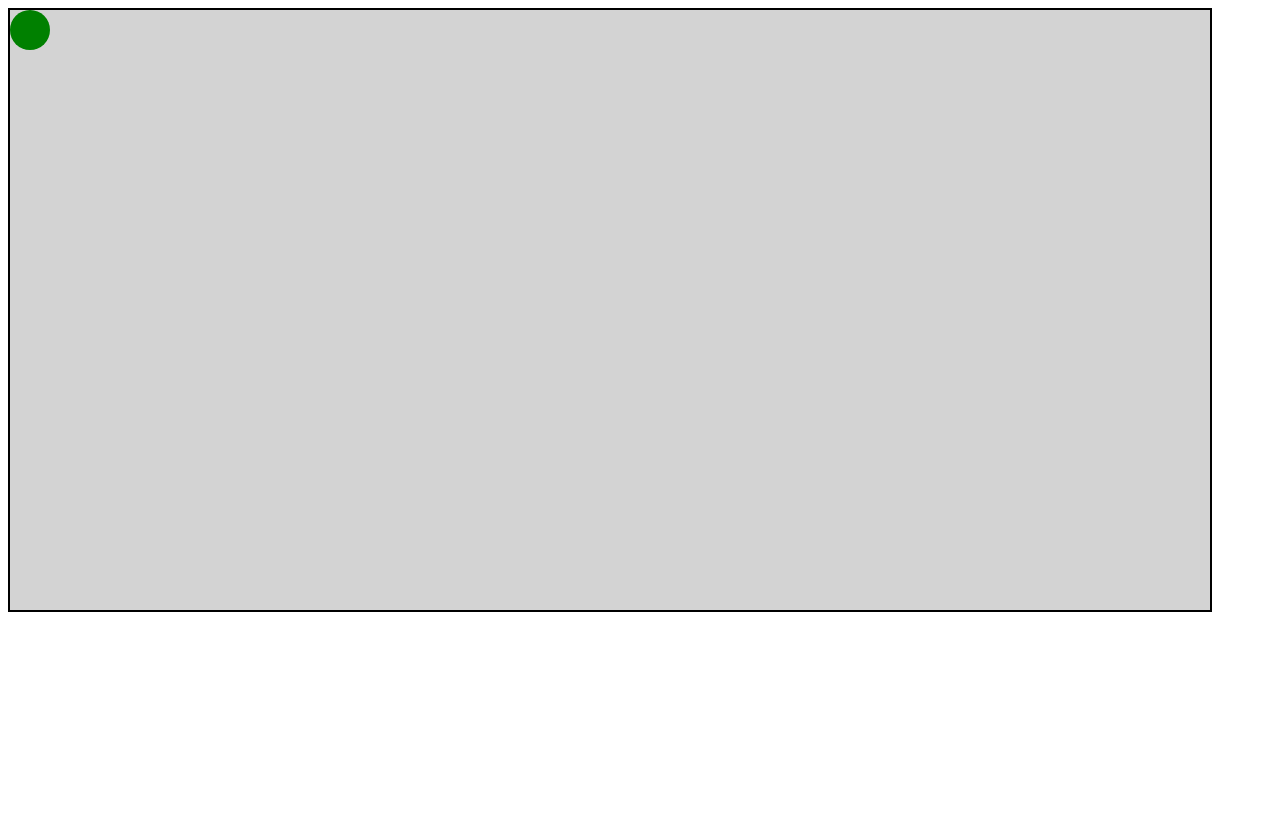
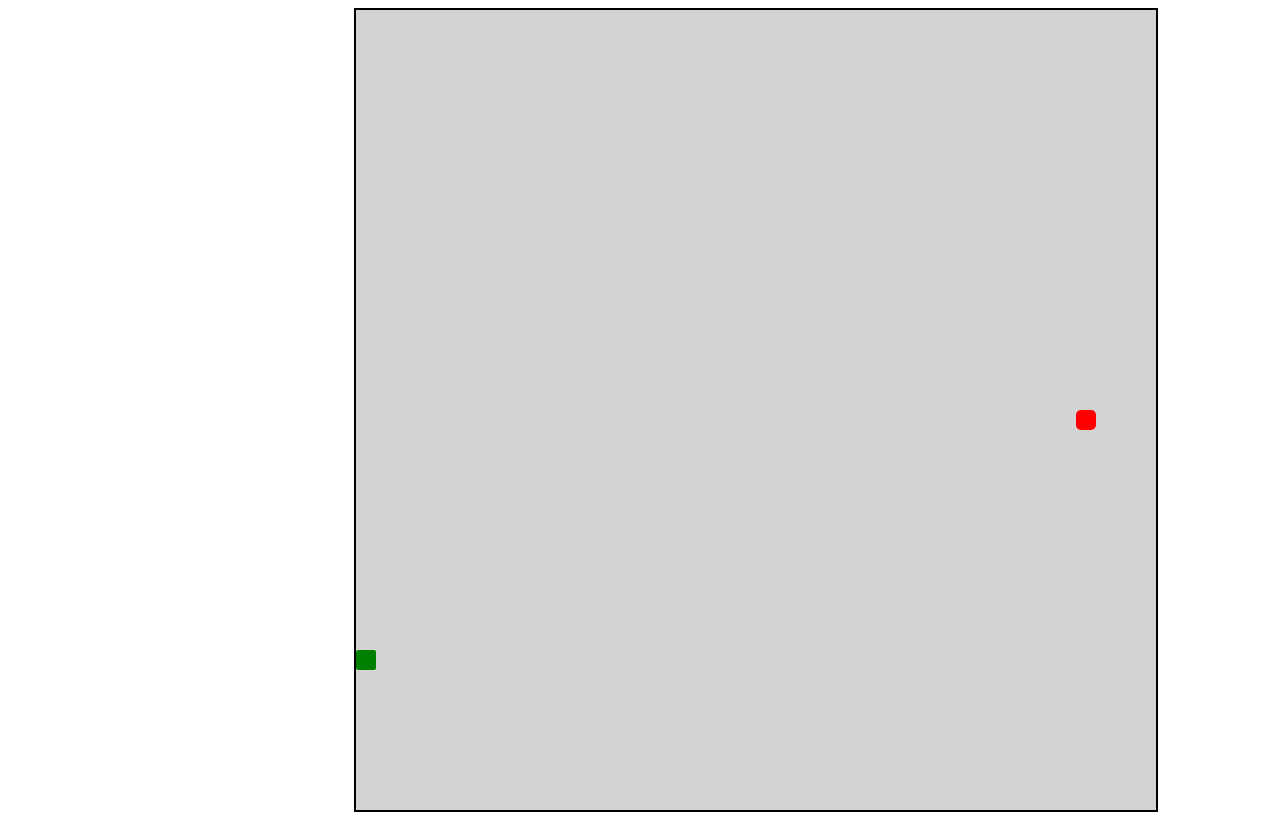
Before and after one commit to Drt36/snake-game, a plain HTML site: page index.html in a window 1280 px wide. Drawn offline with Linux system fonts and the light colour scheme.

Commit message:
Final Commit, All basic function completed

```diff
--- a/assets/js/script.js
+++ b/assets/js/script.js
@@ -1,62 +1,154 @@
-function start(){
+/*Variables */
 const speed = 10;
-    const direction = [-1, 1];
-    const mainFrame=createMainFrame();
-    const snake =
-    {
-      x: 0,
-      y: 0,
-      width:40,
-      height: 40,
-      color: 'green',
-      mainFrame: mainFrame,
-      dx: direction[Math.floor(Math.random() * direction.length)],
-      dy: direction[Math.floor(Math.random() * direction.length)],
-      node: null,
+let direction = { x: 0, y: 0 };
+let mainFrame = createMainFrame();
+let lastPaintTime = 0;
+let snakeArray = [
+  { x: Math.floor(Math.random() * 40), y: Math.floor(Math.random() * 40) },
+];
+
+/*Food*/
+const food = {
+  x: Math.floor(Math.random() * 40),
+  y: Math.floor(Math.random() * 40),
+};
+
+/*Adding EventListener*/
+document.addEventListener("keydown", moveSnake);
+
+/*calling function */
+setInterval(function () {
+  game();
+}, 100);
+
+/*Main Frame */
+function createMainFrame() {
+  const mainFrame = document.getElementById("main-frame");
+  mainFrame.style.width = "800px";
+  mainFrame.style.height = "800px";
+  mainFrame.style.marginLeft = "27vw";
+  mainFrame.style.background = "lightgray";
+  mainFrame.style.display = "grid";
+  mainFrame.style.border = "2px solid black";
+  mainFrame.style.gridTemplateRows = "repeat(40, 1fr)";
+  mainFrame.style.gridTemplateColumns = "repeat(40, 1fr)";
+  return mainFrame;
+}
+function game() {
+  //updateSnake
+  for (let i = snakeArray.length - 2; i >= 0; i--) {
+    snakeArray[i + 1] = { ...snakeArray[i] };
   }
 
-    const node = createSnake(snake);
+  snakeArray[0].x += direction.x;
+  snakeArray[0].y += direction.y;
 
+  // Display the snake
+  mainFrame.innerHTML = "";
+  snakeArray.forEach((e, index) => {
+    snakebody = document.createElement("div");
+    snakebody.style.borderRadius = "5px";
+    snakebody.style.gridRowStart = e.y;
+    snakebody.style.gridColumnStart = e.x;
+    if (index === 0) {
+      snakebody.classList.add("head");
+      snakebody.style.background = "red";
+    } else {
+      snakebody.classList.add("snake-body");
+      snakebody.style.background = "black";
+    }
+    mainFrame.appendChild(snakebody);
+  });
 
+  /*Create Food*/
 
+  const foodbody = document.createElement("div");
+  foodbody.style.gridRowStart = food.y;
+  foodbody.style.gridColumnStart = food.x;
+  foodbody.style.borderRadius = "2px";
+  foodbody.classList.add("food");
+  foodbody.style.background = "green";
 
+  mainFrame.appendChild(foodbody);
+
+  // check self collision
+  for (let i = 1; i < snakeArray.length; i++) {
+    if (
+      snakeArray[i].x === snakeArray[0].x &&
+      snakeArray[i].y === snakeArray[0].y
+    ) {
+      //logic
+      console.log("border collision");
+      direction = { x: 0, y: 0 };
+      gameOver();
+
+      //snakeArray = [{ x:Math.floor(Math.random() * 40), y: Math.floor(Math.random() * 40)}];
+    }
   }
 
-start();
+  // check wall collision
+  if (
+    snakeArray[0].x >= 40 ||
+    snakeArray[0].x <= 0 ||
+    snakeArray[0].y >= 40 ||
+    snakeArray[0].y <= 0
+  ) {
+    //logic
+    direction = { x: 0, y: 0 };
 
+    gameOver();
 
-
-function createMainFrame() {
-    const mainFrame=document.getElementById('main-frame');
-    mainFrame.style.width ='1200px';
-    mainFrame.style.height = '600px';
-    mainFrame.style.background = 'lightgray';
-    mainFrame.style.position = 'relative';
-    mainFrame.style.border='2px solid black';
-
-    return mainFrame;
+    //snakeArray = [{ x:Math.floor(Math.random() * 40), y:Math.floor(Math.random() * 40) }];
   }
 
+  //Eat food
+  if (snakeArray[0].y === food.y && snakeArray[0].x === food.x) {
+    snakeArray.unshift({
+      x: snakeArray[0].x + direction.x,
+      y: snakeArray[0].y + direction.y,
+    });
 
-function createSnake(props){
-  const x = props.x;
-  const y =props.y;
-  const width = props.width;
-  const height = props.height;
-  const color = props.color;
-  const mainFrame =props.mainFrame;
+    //change food location
+    const x = Math.floor(Math.random() * 40);
+    const y = Math.floor(Math.random() * 40);
+    food.x = x;
+    food.y = y;
+  }
+}
 
-  const snake = document.createElement('div');
+/*Key Pressed */
+function moveSnake(e) {
+  const LEFT_KEY = 37;
+  const RIGHT_KEY = 39;
+  const UP_KEY = 38;
+  const DOWN_KEY = 40;
+  e = e || window.event;
+  direction = { x: 0, y: 1 };
+  if (e.keyCode == UP_KEY) {
+    // up arrow
+    direction.x = 0;
+    direction.y = -1;
+  } else if (e.keyCode == DOWN_KEY) {
+    // down arrow
+    direction.x = 0;
+    direction.y = 1;
+  } else if (e.keyCode == LEFT_KEY) {
+    // left arrow
+    direction.x = -1;
+    direction.y = 0;
+  } else if (e.keyCode == RIGHT_KEY) {
+    // right arrow
+    direction.x = 1;
+    direction.y = 0;
+  }
+}
 
-    snake.style.width = width + 'px';
-    snake.style.height = height + 'px';
-    snake.style.position = 'absolute';
-    snake.style.left = x + 'px';
-    snake.style.top = y + 'px';
-    snake.style.background = color;
-    snake.style.borderRadius = '50%';
-
-  mainFrame.appendChild(snake);
-
-  return snake;
+function gameOver() {
+  const Text = document.createElement("h1");
+  Text.style.marginLeft = "350px";
+  Text.style.marginTop = "300px";
+  Text.style.color = "red";
+  Text.innerHTML = "Game Over! Reload Browser To play Again.";
+  mainFrame.innerHTML = " ";
+  mainFrame.appendChild(Text);
 }
```
Also changed, not shown: index.html (+5 -2 lines). Lines whose indentation alone changed are shown as unchanged.
